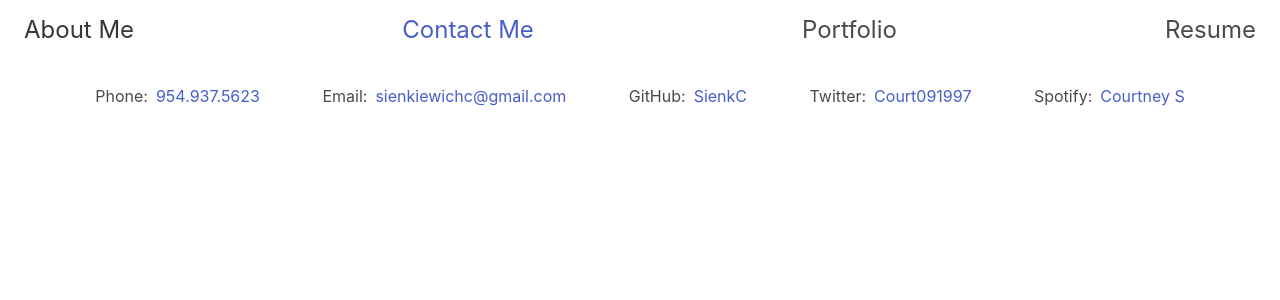
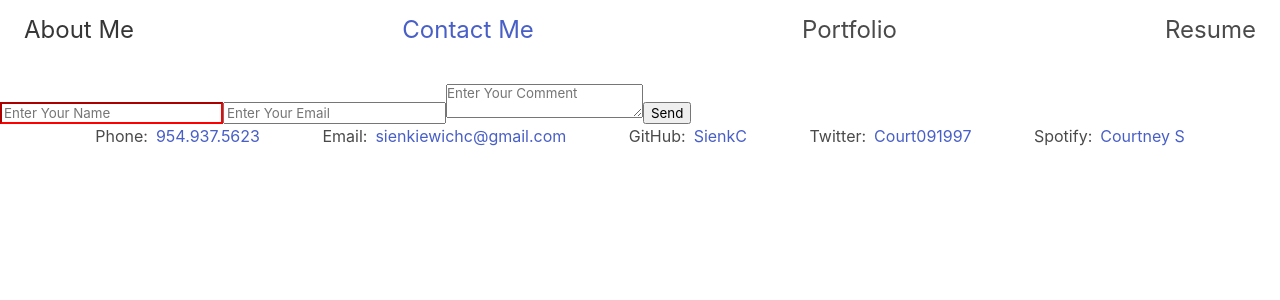
Before and after one commit to SienkC/React_Portfolio, a React (Vite) app: page /ContactMe in a window 1280 px wide. Shown: the top 300 px of the page. Built offline with nearby package versions, Linux system fonts and the light colour scheme.

Commit message:
Added base validation for name

```diff
--- a/src/pages/ContactMe.jsx
+++ b/src/pages/ContactMe.jsx
@@ -1,11 +1,37 @@
 // import ability to use state for the form
-import { useState } from "react";
+import { useState, useEffect } from "react";
 
 function ContactForm(props) {
     // set up input values as state elements
     const [name, setName] = useState('');
     const [email, setEmail] = useState('');
     const [text, setText] = useState('');
+
+
+
+    // validate inputs
+    useEffect(() => {
+        console.log(name);
+
+        if(name == '') {
+            const error = document.createElement('div');
+            // give id of error
+            error.setAttribute('id', 'error');
+
+            // warning for user
+            error.innerHTML = 'Fill in the highlighted fields';
+            error.style.color = 'red';
+            document.getElementById('name').prepend(error);
+            document.getElementById('name').style.borderColor = 'red';
+        }
+        else {
+            const error = document.getElementById('error');
+            if (error) {
+                error.remove();
+            }
+            document.getElementById('name').style.borderColor = '';
+        }
+    });
 
     // function for submit button
     const handleSubmit = (e) => {
@@ -24,21 +50,21 @@ function ContactForm(props) {
     return (
         <div>
             <form onSubmit={handleSubmit}>
-                <input
+                <input id="name"
                     type="text"
                     placeholder="Enter Your Name"
                     value={name}
                     onChange={(e) => setName(e.target.value)}
                 >
                 </input>
-                <input
+                <input id="email"
                     type="text"
                     placeholder="Enter Your Email"
                     value={email}
                     onChange={(e) => setEmail(e.target.value)}
                 >
                 </input>
-                <textarea cols="30" rows="10"
+                <textarea id="text"
                     type="text"
                     placeholder="Enter Your Comment"
                     value={text}
@@ -51,11 +77,4 @@ function ContactForm(props) {
     );
 }
 
-export default function ContactMe() {
-    // return form for Contact Me page
-    return (
-        <div>
-
-        </div>
-    );
-}
+export default ContactForm;
```
